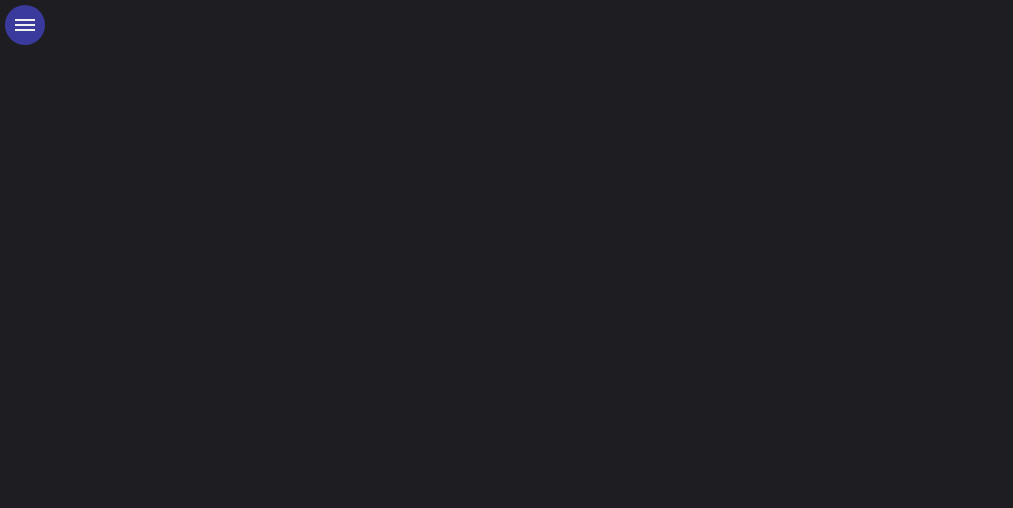
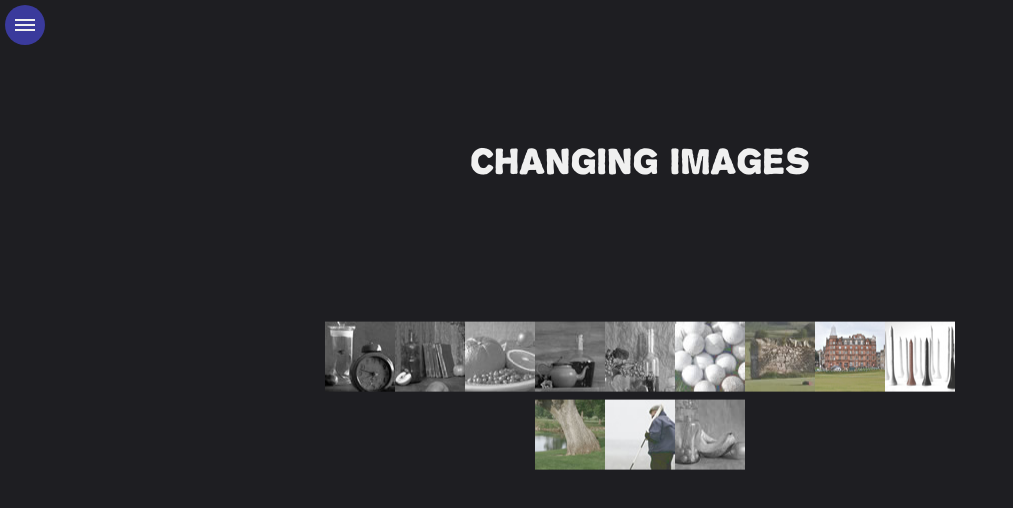
Before and after one commit to UniqueNickname/vue-plus-jquery-project, a Vue app: page /ChangingImages in a window 1280 px wide. Shown: the top 508 px of the page, without its empty margins (0-1013 px from the left). Built offline with nearby package versions, Linux system fonts and the light colour scheme.

Commit message:
stylization of ChangingImages

```diff
--- a/public/index.html
+++ b/public/index.html
@@ -4,7 +4,7 @@
     <meta charset="utf-8">
     <meta http-equiv="X-UA-Compatible" content="IE=edge">
     <meta name="viewport" content="width=device-width,initial-scale=1.0">
-    <link rel="icon" href="<%= BASE_URL %>/img/favicon.ico">
+    <link rel="icon" href="<%= BASE_URL %>img/favicon.ico">
     <title>vue-plus-jquery-project</title>
   </head>
   <body>
--- /dev/null
+++ b/src/assets/sass/changing-images.sass
@@ -0,0 +1,16 @@
+@import vars
+@import fonts
+
+.changing-images
+	.header
+		position: absolute
+		top: 20%
+		left: 50%
+		transform: translate(-50%, -50%)
+		font-size: 32px
+		font-family: 'Propaganda-l'
+	.preview-list
+		position: absolute
+		top: 50%
+		left: 50%
+		transform: translate(-50%, -50%)
--- a/src/assets/sass/main.sass
+++ b/src/assets/sass/main.sass
@@ -38,4 +38,3 @@ a
 	height: 100vh
 	text-align: center
 	transition: .5s
-	transform: translateX(0)
--- a/src/components/MainMenu.vue
+++ b/src/components/MainMenu.vue
@@ -17,7 +17,7 @@
           @click="changeActiveIndex(2)">
           <router-link class="menu-list-item"
             :class="{'menu-list-item_active' : menuListItemActiveNumber == 2}"
-            to="/ChangeImage">Change image</router-link></li>
+            to="/ChangingImages">Changing images</router-link></li>
       </ul>
     </nav>
   </menu>
--- a/src/router/index.js
+++ b/src/router/index.js
@@ -11,9 +11,9 @@ const routes = [
     component: Home
   },
   {
-    path: '/changeImage',
-    name: 'changeImage',
-    component: () => import('../views/ChangeImage.vue')
+    path: '/ChangingImages',
+    name: 'ChangingImages',
+    component: () => import('../views/ChangingImages.vue')
   }
 ]
 
--- a/src/views/ChangeImage.vue
+++ /dev/null
@@ -1,41 +0,0 @@
-<template>
-  <div
-    class="content change-image">
-    <div class="header">Header</div>
-    <PreviewList :imgSources="imgSources"/>
-  </div>
-</template>
-
-<script>
-import PreviewList from '@/components/PreviewList.vue'
-
-export default {
-  name: 'home',
-  components: {
-    PreviewList
-  },
-  data () {
-    return {
-      contentIsActive: true,
-      imgSources: [
-        './img/small/1',
-        './img/small/2',
-        './img/small/3',
-        './img/small/4',
-        './img/small/5',
-        './img/small/6',
-        './img/small/7',
-        './img/small/8',
-        './img/small/9',
-        './img/small/10',
-        './img/small/11',
-        './img/small/12'
-      ]
-    }
-  }
-}
-</script>
-
-<style lang="sass" scoped>
-@import '../assets/sass/home-header.sass'
-</style>
--- /dev/null
+++ b/src/views/ChangingImages.vue
@@ -0,0 +1,60 @@
+<template>
+  <div
+    class="content changing-images">
+    <div class="header">Changing images</div>
+    <PreviewList :imgSources="imgSources"/>
+  </div>
+</template>
+
+<script>
+import PreviewList from '@/components/PreviewList.vue'
+import $ from 'jquery'
+
+export default {
+  name: 'home',
+  components: {
+    PreviewList
+  },
+  data () {
+    return {
+      contentIsActive: true,
+      imgSources: [
+        './img/small/1',
+        './img/small/2',
+        './img/small/3',
+        './img/small/4',
+        './img/small/5',
+        './img/small/6',
+        './img/small/7',
+        './img/small/8',
+        './img/small/9',
+        './img/small/10',
+        './img/small/11',
+        './img/small/12'
+      ]
+    }
+  },
+  mounted () {
+    this.$nextTick(() => {
+      $('.changing-images .preview-list-item img').each(function () {
+        const imgFile = $(this).attr('src')
+        const preloadImage = new Image()
+        const imgExp = /(\.\w{3,4}$)/
+        preloadImage.src = imgFile.replace(imgExp, '_h$1')
+        $(this).hover(
+          () => {
+            $(this).attr('src', preloadImage.src)
+          },
+          () => {
+            $(this).attr('src', imgFile)
+          }
+        )
+      })// the end of jquery function
+    })
+  }
+}
+</script>
+
+<style lang="sass" scoped>
+@import '../assets/sass/changing-images.sass'
+</style>
```
